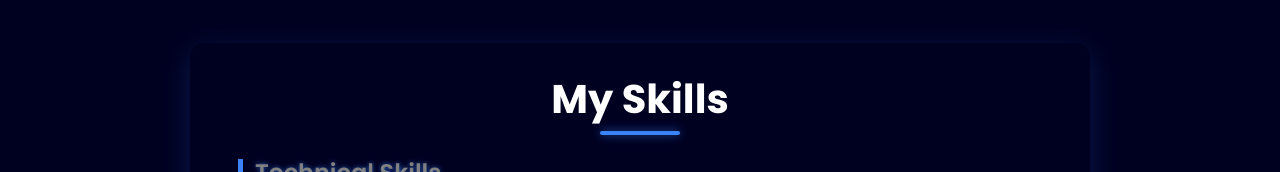
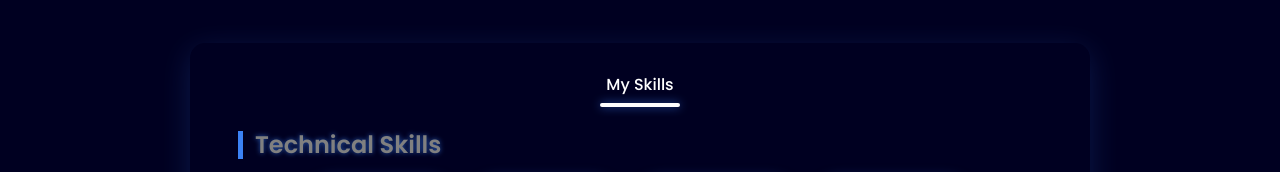
Before and after one commit to tarunkase-web/Project, a plain HTML site: page Index.html in a window 1280 px wide. Shown: the part 1187-1359 px from the top of the page. Drawn offline with nearby package versions, Linux system fonts and the light colour scheme.

Commit message:
Update Index.html

```diff
--- a/Index.html
+++ b/Index.html
@@ -37,8 +37,8 @@
       overflow: hidden;
     }
     .skills-section h2 {
-      font-weight: 700;
-      font-size: 2.5rem;
+      font-weight: 500;
+      font-size: 1rem;
       color: white;
       margin-bottom: 1.5rem;
       text-align: center;
@@ -49,7 +49,7 @@
       display: block;
       width: 80px;
       height: 4px;
-      background: #3b82f6;
+      background: white;
       margin: 0.5rem auto 0;
       border-radius: 2px;
       box-shadow: 0 0 10px #3b82f6aa;
```
